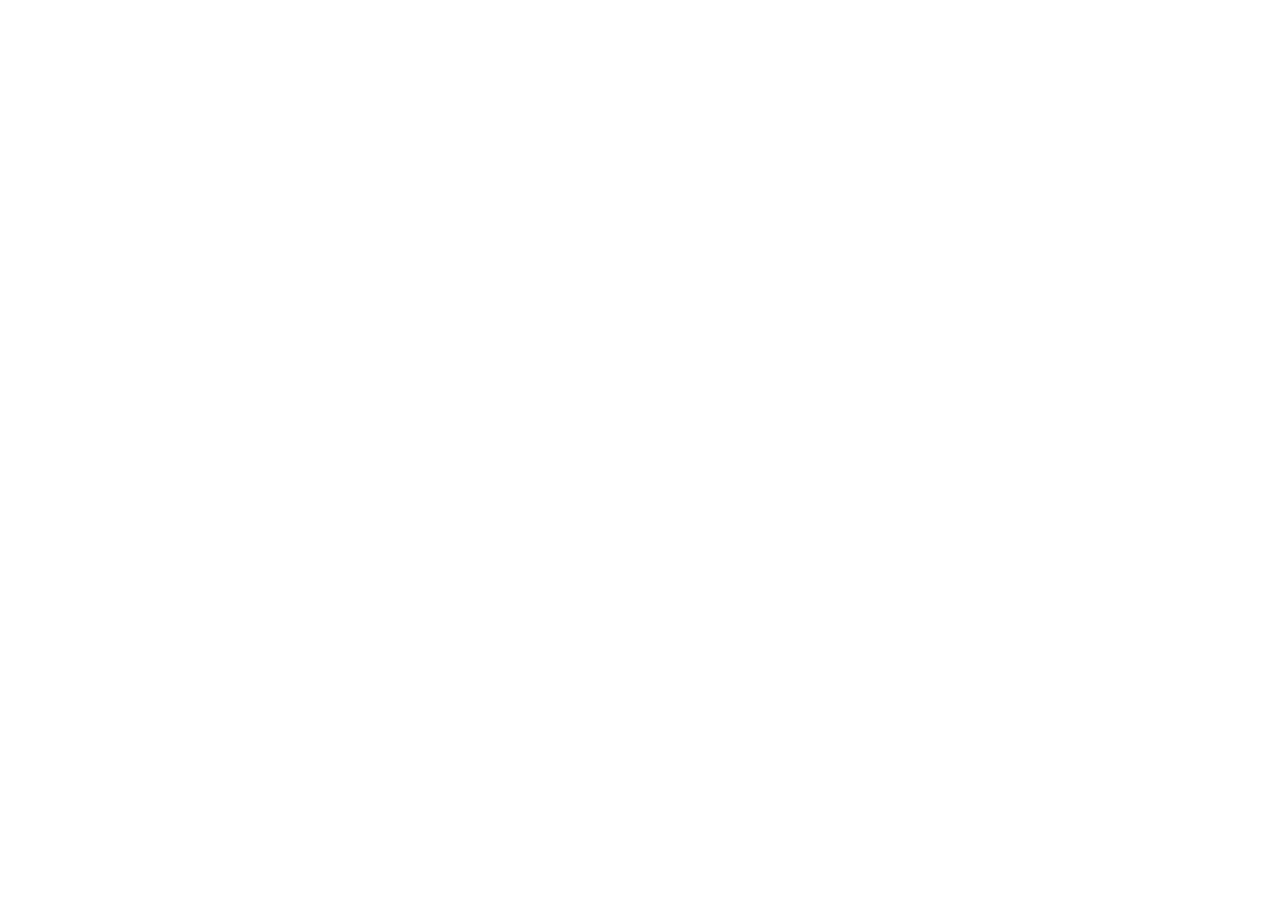
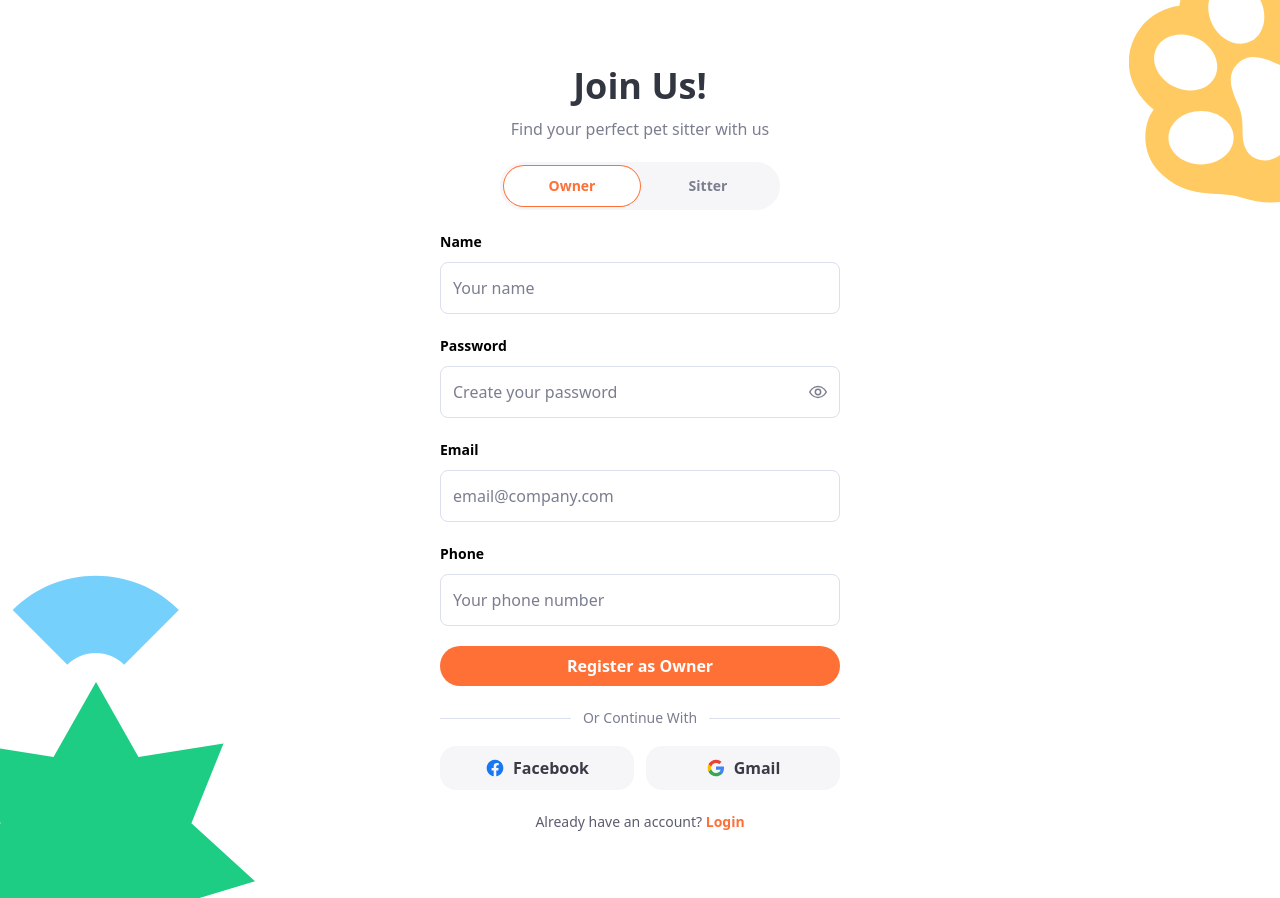
Before and after one commit to Kaopan11/pet-sitter-app-client, a Next.js app: page /register in a window 1280 px wide. Before the commit this address had no page. Before the commit the page ends 800 px from the top, so only its background shows below. Built offline with nearby package versions, Linux system fonts and the light colour scheme; no server answers; a web font is replaced by a local one.

Commit message:
refactor(auth): unify registration process for owners and sitters, update routing and form handling

```diff
--- a/src/app/login/owner/page.js
+++ b/src/app/login/owner/page.js
@@ -12,7 +12,7 @@
       <LoginForm
         title="Welcome back!"
         subtitle="Find your perfect pet sitter with us"
-        registerHref="/register/owner"
+        registerHref="/register"
         registerPrompt="Don't have any account?"
         showRemember
         showForgotPassword
--- a/src/app/login/sitter/page.js
+++ b/src/app/login/sitter/page.js
@@ -12,7 +12,7 @@
       <LoginForm
         title="Welcome Back!"
         subtitle="Become the best Pet Sitter with us"
-        registerHref="/register/sitter"
+        registerHref="/register"
         registerPrompt="Don't have Pet Sitter account?"
         showForgotPassword
       />
--- a/src/app/register/owner/page.js
+++ b/src/app/register/owner/page.js
@@ -1,23 +1,6 @@
-import AuthShell from "@/components/AuthShell";
-import RegisterForm from "@/components/RegisterForm";
+import { redirect } from "next/navigation";
 
-export const metadata = {
-  title: "Register | Pet Sitter App",
-};
-
-// /register/owner — สมัครเป็น pet_owner
-export default function OwnerRegisterPage() {
-  return (
-    <AuthShell variant="light">
-      <RegisterForm
-        title="Join Us!"
-        subtitle="Find your perfect pet sitter with us"
-        role="pet_owner"
-        loginHref="/login/owner"
-        loginPrompt="Already have an account?"
-        showName
-        showSocial
-      />
-    </AuthShell>
-  );
+// ลิงก์เก่า → หน้าสมัครรวม
+export default function OwnerRegisterRedirect() {
+  redirect("/register");
 }
--- a/src/app/register/page.js
+++ b/src/app/register/page.js
@@ -1,7 +1,15 @@
-import { redirect } from "next/navigation";
+import AuthShell from "@/components/AuthShell";
+import RegisterForm from "@/components/RegisterForm";
 
-// src/app/register — หน้าสมัครสมาชิก
-// /register → ส่งต่อไป owner
-export default function RegisterIndexPage() {
-  redirect("/register/owner");
+export const metadata = {
+  title: "Register | Pet Sitter App",
+};
+
+// /register — หน้าสมัครเดียว มี toggle Owner / Sitter
+export default function RegisterPage() {
+  return (
+    <AuthShell variant="light">
+      <RegisterForm />
+    </AuthShell>
+  );
 }
--- a/src/app/register/sitter/page.js
+++ b/src/app/register/sitter/page.js
@@ -1,22 +1,6 @@
-import AuthShell from "@/components/AuthShell";
-import RegisterForm from "@/components/RegisterForm";
+import { redirect } from "next/navigation";
 
-export const metadata = {
-  title: "Pet Sitter Register | Pet Sitter App",
-};
-
-// /register/sitter — สมัครเป็น pet_sitter
-export default function SitterRegisterPage() {
-  return (
-    <AuthShell variant="plain">
-      <RegisterForm
-        title="Join Us"
-        subtitle="Become the best Pet Sitter with us"
-        role="pet_sitter"
-        loginHref="/login/sitter"
-        loginPrompt="Already have Pet Sitter account?"
-        showName
-      />
-    </AuthShell>
-  );
+// ลิงก์เก่า → หน้าสมัครรวม
+export default function SitterRegisterRedirect() {
+  redirect("/register");
 }
--- a/src/components/RegisterForm.js
+++ b/src/components/RegisterForm.js
@@ -8,41 +8,37 @@
 import SocialAuthButtons from "@/components/SocialAuthButtons";
 import PasswordInput from "@/components/PasswordInput";
 
-// ฟอร์มสมัครร่วม owner/sitter — role ส่งจากหน้า page (pet_owner | pet_sitter)
+// หน้าสมัครเดียว — toggle Owner/Sitter ส่ง asSitter ให้ backend
 export default function RegisterForm({
-  title,
-  subtitle,
-  role,
-  loginHref,
-  loginPrompt,
+  title = "Join Us!",
+  subtitle = "Find your perfect pet sitter with us",
+  loginHref = "/login/owner",
+  loginPrompt = "Already have an account?",
   loginLabel = "Login",
-  showName = true,
-  showSocial = false,
 }) {
   const router = useRouter();
+  const [mode, setMode] = useState("owner");
   const [name, setName] = useState("");
+  const [password, setPassword] = useState("");
   const [email, setEmail] = useState("");
   const [phone, setPhone] = useState("");
-  const [password, setPassword] = useState("");
   const [error, setError] = useState("");
   const [loading, setLoading] = useState(false);
+
+  const asSitter = mode === "sitter";
 
   async function handleSubmit(event) {
     event.preventDefault();
     setError("");
     setLoading(true);
 
-    const resolvedName = showName
-      ? name
-      : email.split("@")[0] || "Pet Owner";
-
     try {
       const data = await register({
+        name,
         email,
-        name: resolvedName,
         phone,
         password,
-        role,
+        asSitter,
       });
       saveAuth(data, true);
       router.push("/");
@@ -60,7 +56,39 @@
         <p className="text-body-2 text-gray-400">{subtitle}</p>
       </header>
 
-      {showName ? (
+      <div
+        className="mx-auto flex w-full max-w-70 rounded-full bg-gray-100 p-1"
+        role="tablist"
+        aria-label="Register as"
+      >
+        <button
+          type="button"
+          role="tab"
+          aria-selected={mode === "owner"}
+          className={`flex-1 rounded-full py-2 text-body-3 font-bold transition ${
+            mode === "owner"
+              ? "bg-white text-orange-500 ring-1 ring-orange-500"
+              : "text-gray-400"
+          }`}
+          onClick={() => setMode("owner")}
+        >
+          Owner
+        </button>
+        <button
+          type="button"
+          role="tab"
+          aria-selected={mode === "sitter"}
+          className={`flex-1 rounded-full py-2 text-body-3 font-bold transition ${
+            mode === "sitter"
+              ? "bg-white text-orange-500 ring-1 ring-orange-500"
+              : "text-gray-400"
+          }`}
+          onClick={() => setMode("sitter")}
+        >
+          Sitter
+        </button>
+      </div>
+
       <label className="flex flex-col gap-2">
         <span className="text-body-3 font-bold text-black">Name</span>
         <input
@@ -74,7 +102,6 @@
           required
         />
       </label>
-      ) : null}
 
       <div className="flex flex-col gap-2">
         <label htmlFor="register-password" className="text-body-3 font-bold text-black">
@@ -111,10 +138,16 @@
           className="input"
           type="tel"
           name="phone"
+          inputMode="numeric"
           autoComplete="tel"
           placeholder="Your phone number"
+          maxLength={10}
+          pattern="[0-9]{10}"
+          title="Phone must be 10 digits"
           value={phone}
-          onChange={(event) => setPhone(event.target.value)}
+          onChange={(event) =>
+            setPhone(event.target.value.replace(/\D/g, "").slice(0, 10))
+          }
           required
         />
       </label>
@@ -122,10 +155,14 @@
       {error ? <p className="text-center text-body-3 text-red">{error}</p> : null}
 
       <button className="btn btn-primary w-full" type="submit" disabled={loading}>
-        {loading ? "Registering..." : "Register"}
+        {loading
+          ? "Registering..."
+          : asSitter
+            ? "Register as Sitter"
+            : "Register as Owner"}
       </button>
 
-      {showSocial ? <SocialAuthButtons /> : null}
+      <SocialAuthButtons />
 
       <p className="text-center text-body-3 text-gray-500">
         {loginPrompt}{" "}
--- a/src/components/SocialAuthButtons.js
+++ b/src/components/SocialAuthButtons.js
@@ -1,39 +1,4 @@
-function FacebookIcon() {
-  return (
-    <svg viewBox="0 0 24 24" className="size-5" aria-hidden>
-      <circle cx="12" cy="12" r="12" fill="#1877F2" />
-      <path
-        fill="#fff"
-        d="M13.5 12.8h2.1l.4-2.6h-2.5V8.7c0-.8.3-1.3 1.4-1.3h1.2V5.1c-.2 0-1-.1-1.9-.1-1.9 0-3.2 1.1-3.2 3.2v1.9H8.4v2.6h2.6V19h2.5v-6.2Z"
-      />
-    </svg>
-  );
-}
-
-function GoogleIcon() {
-  return (
-    <svg viewBox="0 0 24 24" className="size-5" aria-hidden>
-      <path
-        fill="#4285F4"
-        d="M23.5 12.3c0-.8-.1-1.6-.2-2.3H12v4.4h6.5c-.3 1.5-1.1 2.8-2.4 3.6v3h3.9c2.3-2.1 3.5-5.2 3.5-8.7Z"
-      />
-      <path
-        fill="#34A853"
-        d="M12 24c3.2 0 5.9-1.1 7.9-2.9l-3.9-3c-1.1.7-2.4 1.2-4 1.2-3.1 0-5.7-2.1-6.6-4.9H1.4v3.1C3.4 21.5 7.4 24 12 24Z"
-      />
-      <path
-        fill="#FBBC05"
-        d="M5.4 14.4c-.2-.7-.4-1.4-.4-2.4s.1-1.7.4-2.4V6.5H1.4C.5 8.3 0 10.1 0 12s.5 3.7 1.4 5.5l4-3.1Z"
-      />
-      <path
-        fill="#EA4335"
-        d="M12 4.8c1.7 0 3.3.6 4.5 1.8l3.4-3.4C17.9 1.2 15.2 0 12 0 7.4 0 3.4 2.5 1.4 6.5l4 3.1C6.3 6.8 8.9 4.8 12 4.8Z"
-      />
-    </svg>
-  );
-}
-
-// ปุ่ม Facebook / Gmail ตาม Figma — ยังไม่ต่อ OAuth (ต้องมี backend)
+// ปุ่ม Facebook / Google ตาม Figma — ไอคอนจาก public/icon ยังไม่ต่อ OAuth
 export default function SocialAuthButtons() {
   return (
     <div className="flex flex-col gap-4">
@@ -44,11 +9,11 @@
       </div>
       <div className="grid grid-cols-2 gap-3">
         <button type="button" className="btn btn-social w-full gap-2">
-          <FacebookIcon />
+          <img src="/icon/facebook.svg" alt="" className="size-5" />
           Facebook
         </button>
         <button type="button" className="btn btn-social w-full gap-2">
-          <GoogleIcon />
+          <img src="/icon/google.svg" alt="" className="size-5" />
           Gmail
         </button>
       </div>
--- a/src/lib/api.js
+++ b/src/lib/api.js
@@ -48,11 +48,11 @@
   return json.data;
 }
 
-// role ที่ backend รับ: "pet_owner" | "pet_sitter"
-export async function register({ email, name, phone, password, role }) {
+// asSitter true = สร้าง sitter_profiles (pending) | false = owner
+export async function register({ name, email, phone, password, asSitter }) {
   const json = await apiFetch("/api/auth/register", {
     method: "POST",
-    body: { email, name, phone, password, role },
+    body: { name, email, phone, password, asSitter },
   });
   return json.data;
 }
--- a/src/lib/auth.js
+++ b/src/lib/auth.js
@@ -1,4 +1,4 @@
-// เก็บ token/user ในเบราว์เซอร์หลัง login
+// เก็บ token/user ในเบราว์เซอร์หลัง login/register (รวม user.isSitter)
 // persist true = localStorage (Remember) | false = sessionStorage (ปิดแท็บแล้วหาย)
 
 const TOKEN_KEY = "pet-sitter-token";
```
Lines whose indentation alone changed are shown as unchanged.
